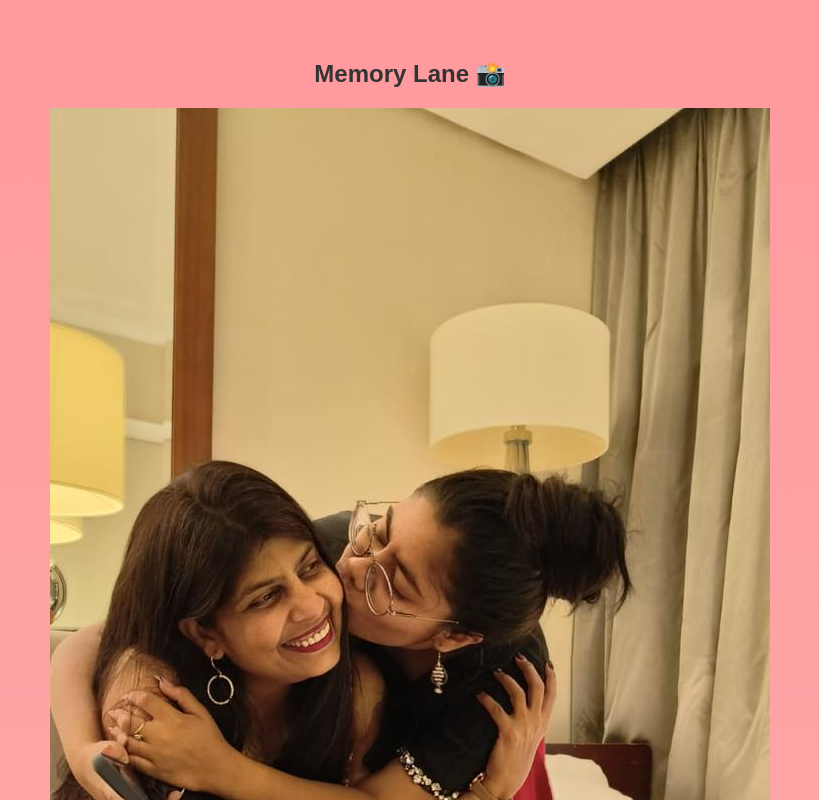
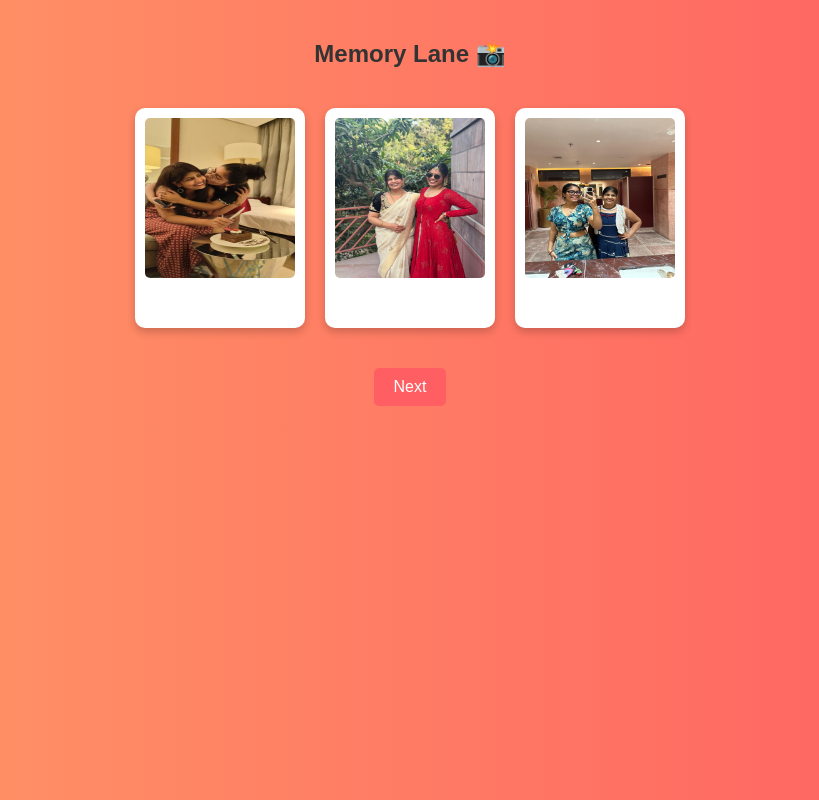
Before and after one commit to Rashi4233/birthday-website, a plain HTML site: page index.html in a window 1280 px wide. Both pictures are taken after a click on the button "Click to Begin". Shown: the top 800 px of the page, without its empty margins (230-1049 px from the left). Drawn offline with Linux system fonts and the light colour scheme.

Commit message:
Update style.css

```diff
--- a/style.css
+++ b/style.css
@@ -1,32 +1,90 @@
+/* General Styles */
 body {
     font-family: Arial, sans-serif;
     text-align: center;
-    background: linear-gradient(to bottom, #ff9a9e, #fad0c4);
+    background: linear-gradient(to right, #ff9966, #ff5e62);
     color: #333;
     margin: 0;
-    padding: 20px;
+    padding: 0;
 }
 
 .section {
     display: none;
     padding: 20px;
+    transition: all 0.5s ease;
 }
 
-.hidden {
-    display: none;
+.section.active {
+    display: block;
 }
 
 button {
     padding: 10px 20px;
     font-size: 16px;
+    background-color: #ff5e62;
+    color: white;
+    border: none;
+    cursor: pointer;
     margin-top: 20px;
-    cursor: pointer;
-    border: none;
-    background: #ff7675;
-    color: white;
     border-radius: 5px;
 }
 
 button:hover {
-    background: #e74c3c;
+    background-color: #ff9966;
 }
+
+/* Memory Lane Styles */
+.memory-container {
+    display: flex;
+    overflow-x: auto;
+    gap: 20px;
+    padding: 20px;
+    justify-content: center;
+}
+
+.memory-card {
+    position: relative;
+    width: 150px;
+    height: 200px;
+    background: white;
+    box-shadow: 0px 4px 8px rgba(0, 0, 0, 0.2);
+    border-radius: 10px;
+    padding: 10px;
+    text-align: center;
+    cursor: pointer;
+    transition: transform 0.3s;
+}
+
+.memory-card:hover {
+    transform: scale(1.1);
+}
+
+.memory-card img {
+    width: 100%;
+    height: 80%;
+    border-radius: 5px;
+}
+
+.memory-text {
+    display: none;
+    font-size: 14px;
+    color: #333;
+    margin-top: 5px;
+}
+
+.memory-card.active .memory-text {
+    display: block;
+}
+
+/* Slideshow Styles */
+.slideshow {
+    width: 60%;
+    margin: auto;
+    overflow: hidden;
+    border-radius: 10px;
+}
+
+.slideshow img {
+    width: 100%;
+    border-radius: 10px;
+}
```
